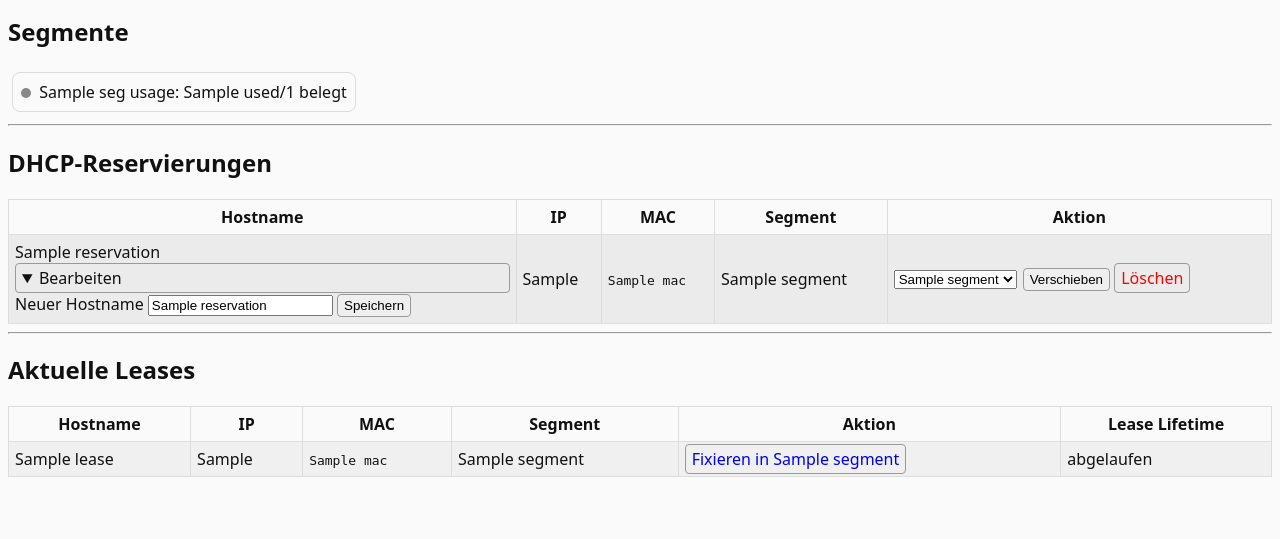
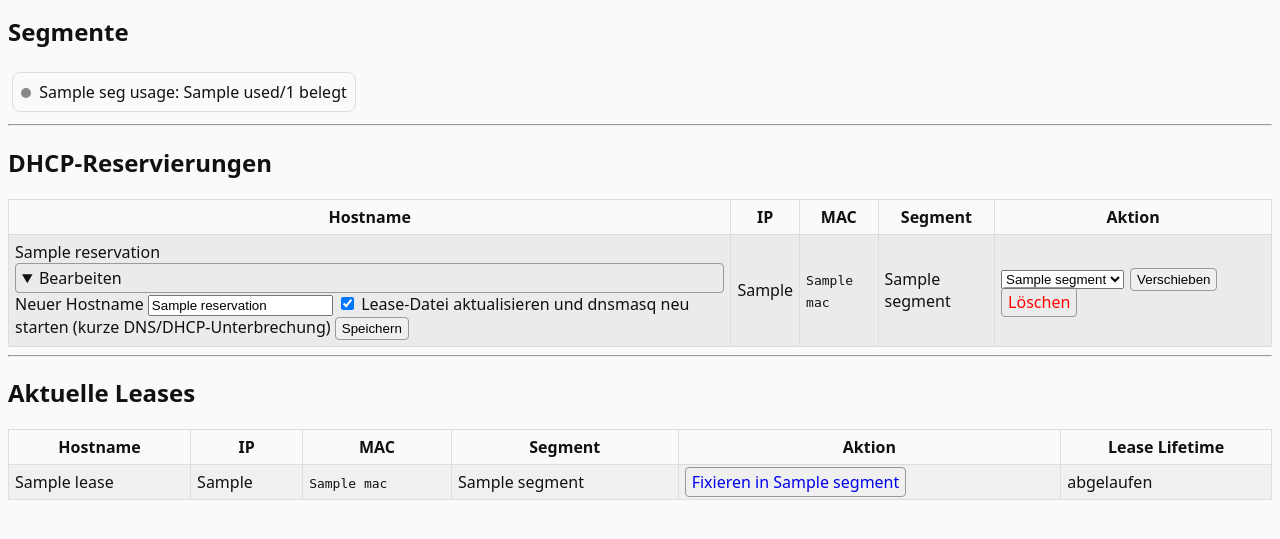
Before and after one commit to lexxi/dnsmasq-admin, a Flask app: template templates/index.html in a window 1280 px wide, after a click on "Bearbeiten". Shown: the part 139-678 px from the top of the page. Run offline with Flask 3, Linux system fonts and the light colour scheme; the template is opened without the code that fills it: most values are stand-ins (such as "Sample title", 1, 10 or a date in 2020).

Commit message:
Offer lease sync on hostname edit

```diff
--- a/templates/index.html
+++ b/templates/index.html
@@ -41,6 +41,7 @@
                      title="1–63 Zeichen: Buchstaben, Ziffern und Bindestrich"
                      required>
             </label>
+            <label><input type="checkbox" name="sync_lease" value="1" checked> Lease-Datei aktualisieren und dnsmasq neu starten (kurze DNS/DHCP-Unterbrechung)</label>
             <button class="btn" type="submit">Speichern</button>
           </form>
         </details>
```
